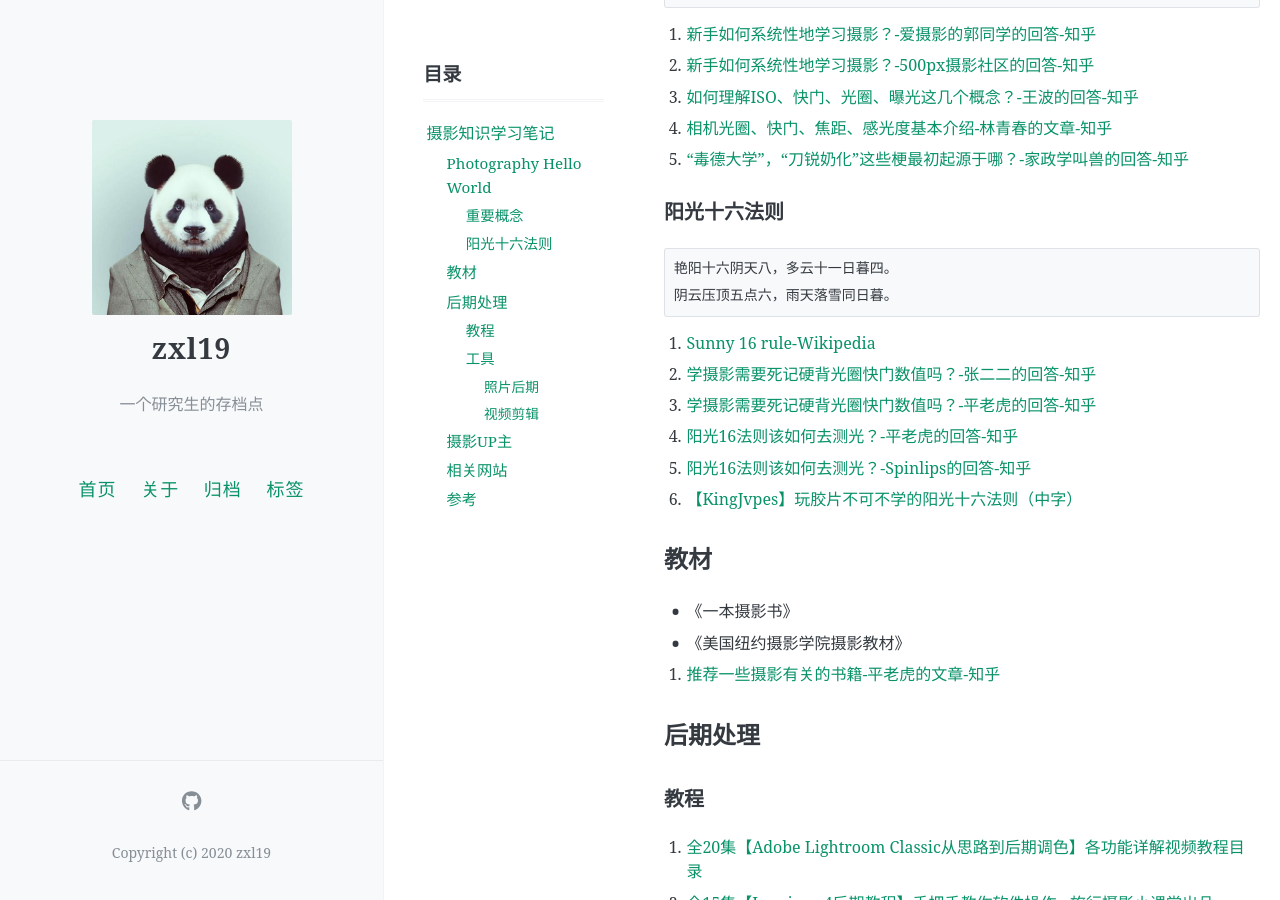
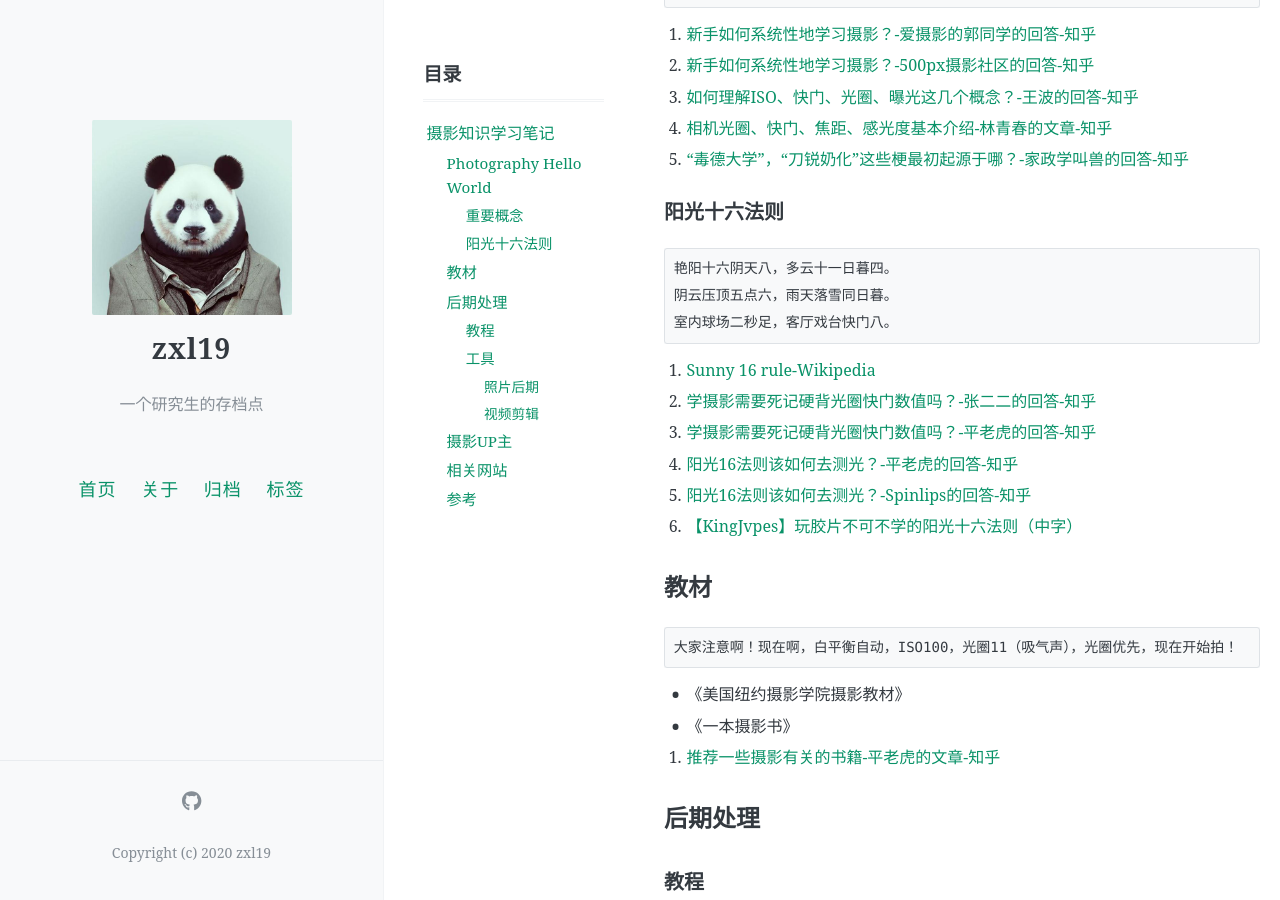
Before and after one commit to zxl19/zxl19.github.io, a Jekyll site: the page built from _posts/2021-08-03-photography-note.md, in a window 1280 px wide and 900 px high, scrolled down 358 px. Built offline with Jekyll 4.4.1, drawn with Linux system fonts in a browser that asks for light colours; comment, search, counter and statistics services are not loaded.

Commit message:
Update Posts

````diff
--- a/_posts/2021-08-03-photography-note.md
+++ b/_posts/2021-08-03-photography-note.md
@@ -32,6 +32,7 @@ pinned: false
 ```text
 艳阳十六阴天八，多云十一日暮四。
 阴云压顶五点六，雨天落雪同日暮。
+室内球场二秒足，客厅戏台快门八。
 ```
 
 1. [Sunny 16 rule-Wikipedia](https://en.wikipedia.org/wiki/Sunny_16_rule)
@@ -43,8 +44,12 @@ pinned: false
 
 ## 教材
 
+```text
+大家注意啊！现在啊，白平衡自动，ISO100，光圈11（吸气声），光圈优先，现在开始拍！
+```
+
+- 《美国纽约摄影学院摄影教材》
 - 《一本摄影书》
-- 《美国纽约摄影学院摄影教材》
 
 1. [推荐一些摄影有关的书籍-平老虎的文章-知乎](https://zhuanlan.zhihu.com/p/44462745)
 
````
Also changed, not shown: _posts/2020-05-05-blog-setup.md (+1 -1 lines), _posts/2020-06-03-vscode-setup.md (+3 -3 lines), _posts/2021-03-28-cmake-note.md (+1 -1 lines).
